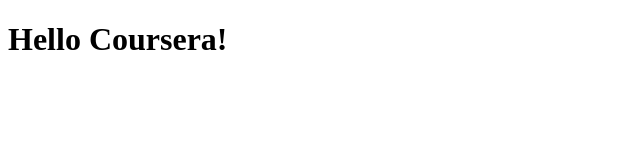
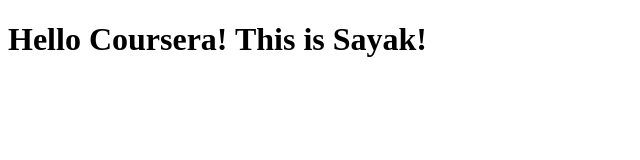
Before and after one commit to sayak-mukherjee8/Coursera-SayakWebsite, a plain HTML site: page site/index.html in a window 1280 px wide. Shown: the whole page, without its empty margins (0-640 px from the left). Drawn offline with Linux system fonts and the light colour scheme.

Commit message:
Small addition to our page content

```diff
--- a/site/index.html
+++ b/site/index.html
@@ -4,6 +4,6 @@
 	<title>Hello Coursera</title>
 </head>
 <body>
-<h1>Hello Coursera!</h1>
+<h1>Hello Coursera! This is Sayak!</h1>
 </body>
 </html>
```
